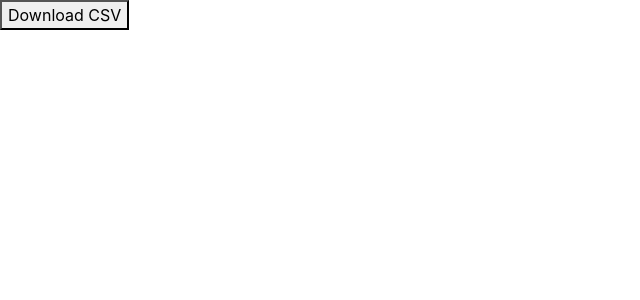
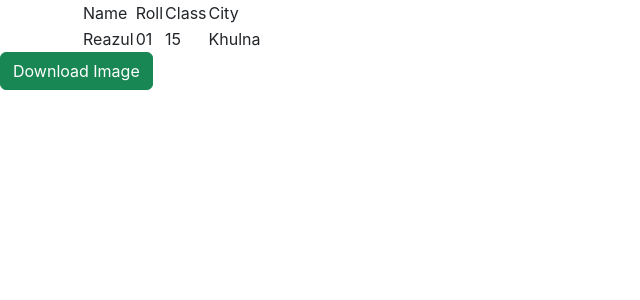
Before and after one commit to Kazi-Reazul-Islam/reactjs-fundamental-section02, a React (Create React App) app: page / in a window 1280 px wide. Shown: the top 300 px of the page, without its empty margins (0-640 px from the left). Built offline with nearby package versions, Linux system fonts and the light colour scheme.

Commit message:
htmlToImage

```diff
--- a/package.json
+++ b/package.json
@@ -11,6 +11,7 @@
     "cogo-toast": "^4.2.3",
     "export-from-json": "^1.7.0",
     "html-react-parser": "^3.0.7",
+    "html-to-image": "^1.11.4",
     "react": "^18.2.0",
     "react-bootstrap": "^2.7.0",
     "react-dom": "^18.2.0",
--- a/src/App.js
+++ b/src/App.js
@@ -1,34 +1,47 @@
 import React from "react";
-import exportFromJSON from "export-from-json";
+import * as htmlToImage from "html-to-image";
+import { toPng, toJpeg, toBlob, toPixelData, toSvg } from "html-to-image";
 
 function App() {
-  const downLoadCSV = () => {
-    const data = [
-      { Name: "Reazul", Age: "23", Occupation: "Student", City: "Khulna" },
-      { Name: "Nazim", Age: "25", Occupation: "Teacher", City: "Dhaka" },
-      {
-        Name: "Shakib",
-        Age: "21",
-        Occupation: "Cricket Player",
-        City: "Barishal",
-      },
-      {
-        Name: "Dhony",
-        Age: "25",
-        Occupation: "Cricket Player",
-        City: "Dinajpur",
-      },
-      { Name: "Rubel", Age: "26", Occupation: "Student", City: "Others" },
-    ];
-    const fileName = "mycsv";
-    const exportType = exportFromJSON.types.csv;
+  const downLoadImage = () => {
+    var myClassTable = document.getElementById("classTable");
 
-    exportFromJSON({ data, fileName, exportType });
+    htmlToImage
+      .toPng(myClassTable)
+      .then(function (dataUrl) {
+        var img = new Image();
+        img.src = dataUrl;
+        document.body.appendChild(img);
+      })
+      .catch(function (error) {
+        console.error("oops, something went wrong!", error);
+      });
   };
-
   return (
     <div>
-      <button onClick={downLoadCSV}>Download CSV</button>
+      <div id="classTable" className="container">
+        <div className="row">
+          <div className="col">
+            <table>
+              <tr>
+                <td>Name</td>
+                <td>Roll</td>
+                <td>Class</td>
+                <td>City</td>
+              </tr>
+              <tr>
+                <td>Reazul</td>
+                <td>01</td>
+                <td>15</td>
+                <td>Khulna</td>
+              </tr>
+            </table>
+          </div>
+        </div>
+      </div>
+      <button onClick={downLoadImage} className="btn btn-success">
+        Download Image
+      </button>
     </div>
   );
 }
```
Also changed, not shown: 1 other file (tests, documents, lock files or other folders).
